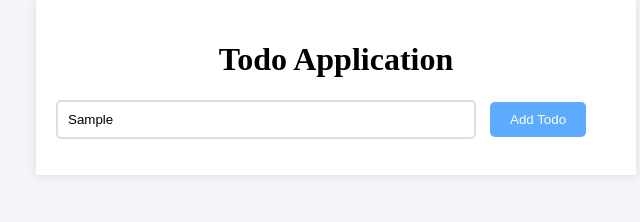
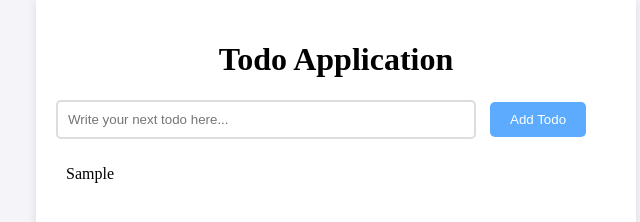
Before and after one commit to krishmurarka/Brush-Up-HTML, a plain HTML site: page Todo/index.html in a window 1280 px wide. Both pictures are taken after typing "Sample" into the empty fields and a click on the button "Add Todo". Shown: the whole page, without its empty margins (304-944 px from the left). Drawn offline with Linux system fonts and the light colour scheme.

Commit message:
started showing todos

```diff
--- a/Todo/index.html
+++ b/Todo/index.html
@@ -12,7 +12,7 @@
         <input type="text"  id="todoInput" placeholder="Write your next todo here...">
         <button id ="addTodo">Add Todo</button>
 
-        <ul id = "taskList">
+        <ul id = "todoList">
 
         </ul>
     </div>
--- a/Todo/script.js
+++ b/Todo/script.js
@@ -11,11 +11,21 @@ function addTodoLocalStorage(todoText) {
 
     localStorage.setItem("todos", JSON.stringify(todos))
 }
+function appendTodoInHtml(todoText){
+
+    const todoList = document.getElementById("todoList");
+
+    const todo = document.createElement("li");
+    todo.textContent = todoText
+
+    todoList.appendChild(todo)
+}
 document.addEventListener("DOMContentLoaded",() => {
 
 
     const todoInput = document.getElementById("todoInput");
     const submitButton = document.getElementById("addTodo");
+    const todoList = document.getElementById("todoList");
 
     todoInput.addEventListener("change", (event) => {
         // This callback method is fired everytime there is a change in input tag.
@@ -30,9 +40,18 @@ document.addEventListener("DOMContentLoaded",() => {
             alert("Please write something for the todo")
         }else{
             addTodoLocalStorage(todoText);
+            appendTodoInHtml(todoText);
+            todoInput.value = '';
         }
     });
 
-    loadTodos();
+    const todos = loadTodos();
+
+    todos.todoList.forEach(element => {
+        const newTodoItem = document.createElement("li");
+        newTodoItem.textContent = element;
+        todoList.appendChild(newTodoItem);
+
+    });
 })
 console.log("JS LOADED")
--- a/Todo/style.css
+++ b/Todo/style.css
@@ -38,3 +38,21 @@ h1{
     color: white;
     cursor: pointer;
 }
+
+ul {
+    list-style-type: none;
+    padding: 0px;
+}
+
+li {
+    padding: 10px;
+    border-bottom: 1px solid #ddd;
+}
+
+li:hover{
+    background-color: aliceblue ;
+}
+
+li:last-child{
+    border-bottom: none;
+}
```
